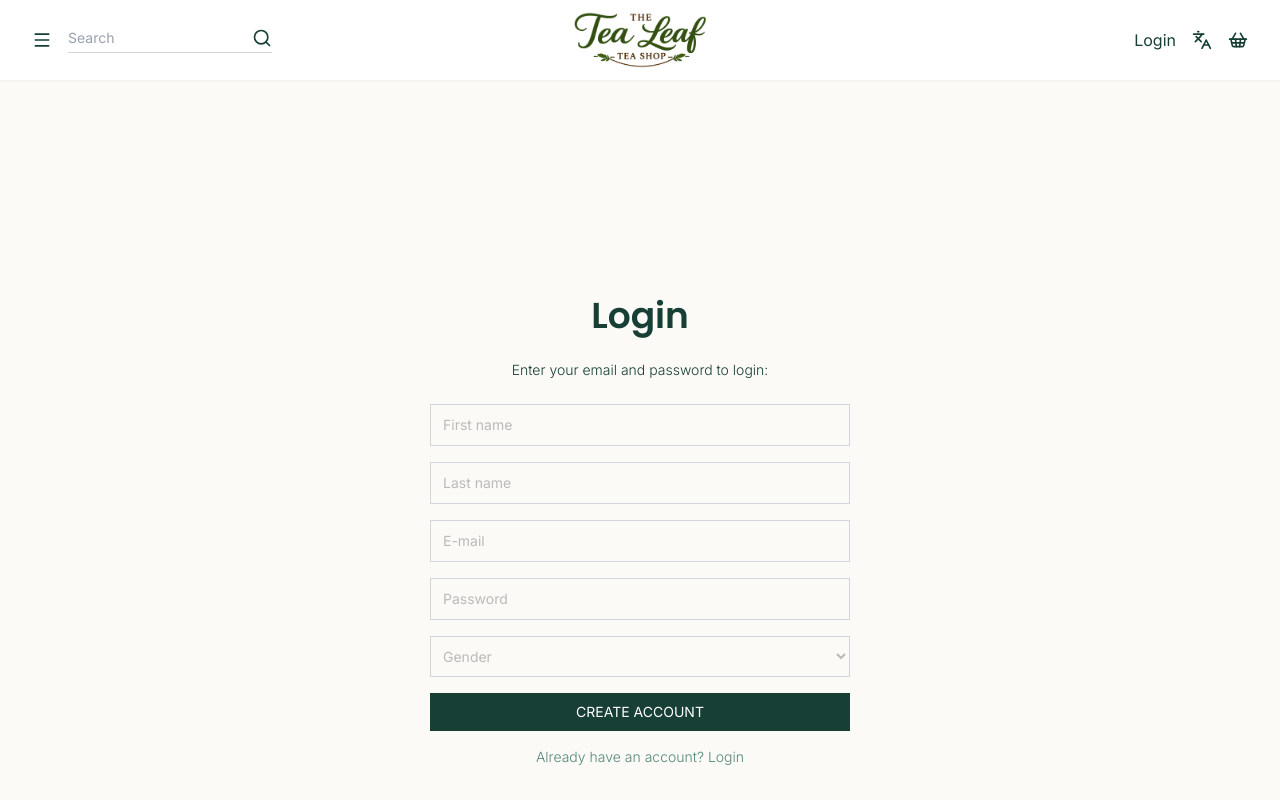
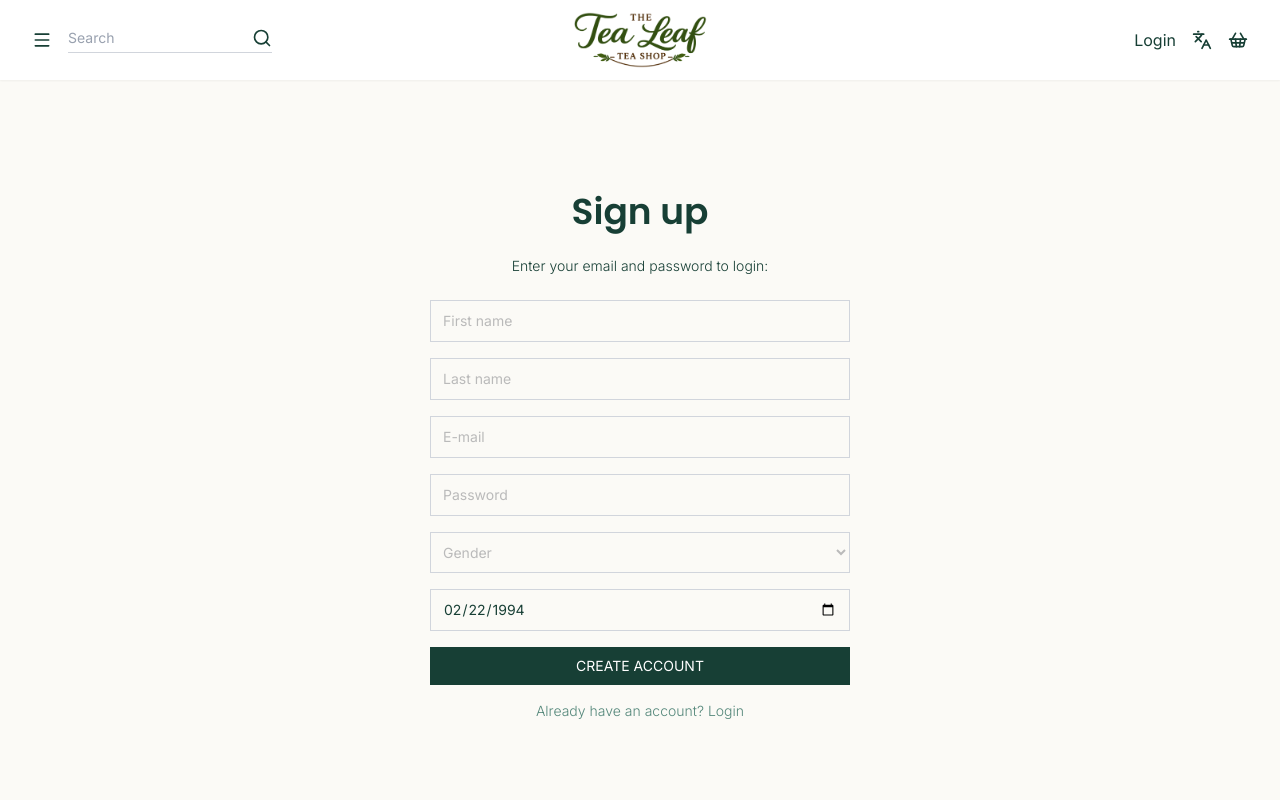
Before and after one commit to easazade/teashop, a React (Vite) app: page /signup in a window 1280 px wide. Shown: the top 800 px of the page. Built offline with nearby package versions, Linux system fonts and the light colour scheme.

Commit message:
Add a date picker field

```diff
--- /dev/null
+++ b/src/components/DatePicker.tsx
@@ -0,0 +1,53 @@
+import { type ComponentPropsWithoutRef, useId } from 'react'
+import { cn } from '../utils/functions'
+
+// export function DatePicker() {
+//   const [birthday, setBirthday] = useState('1994-02-22')
+
+//   return (
+//     <input
+//       type="date"
+//       value={birthday}
+//       onChange={(e) => setBirthday(e.target.value)}
+//       className="border-gray-text w-full border px-6 py-6 text-2xl outline-none"
+//     />
+//   )
+// }
+
+type DateInputProps = ComponentPropsWithoutRef<'input'> & {
+  minWidth?: number
+}
+
+export default function DatePicker({ minWidth, className, id, placeholder, ...inputProps }: DateInputProps) {
+  const generatedId = useId()
+  const inputId = id ?? generatedId
+
+  return (
+    <div className="flex flex-col gap-1.5">
+      <div className="relative">
+        <input
+          {...inputProps}
+          type="date"
+          id={inputId}
+          style={{ minWidth }}
+          className={cn(
+            `peer placeholder:text-gray-text focus:border-primary border border-gray-300 px-3 py-2.5 text-sm
+            transition-colors outline-none`,
+            className
+          )}
+        />
+        {placeholder && (
+          <label
+            htmlFor={inputId}
+            className={cn(
+              `bg-background text-gray-text pointer-events-none absolute inset-s-3 top-0 -translate-y-1/2 px-1 text-xs
+              opacity-100 transition-opacity peer-placeholder-shown:opacity-0`
+            )}
+          >
+            {placeholder}
+          </label>
+        )}
+      </div>
+    </div>
+  )
+}
--- a/src/components/Input.tsx
+++ b/src/components/Input.tsx
@@ -7,7 +7,16 @@ type AppInputProps = ComponentPropsWithoutRef<'input'> & {
   children?: ReactNode
 }
 
-export function Input({ error, children, minWidth, className, value, id, placeholder, ...inputProps }: AppInputProps) {
+export default function Input({
+  error,
+  children,
+  minWidth,
+  className,
+  value,
+  id,
+  placeholder,
+  ...inputProps
+}: AppInputProps) {
   const generatedId = useId()
   const inputId = id ?? generatedId
 
@@ -44,5 +53,3 @@ export function Input({ error, children, minWidth, className, value, id, placeho
     </div>
   )
 }
-
-export default Input
--- a/src/pages/auth/SignUpPage.tsx
+++ b/src/pages/auth/SignUpPage.tsx
@@ -1,5 +1,6 @@
 import { useState } from 'react'
 import Button from '../../components/Button'
+import DatePicker from '../../components/DatePicker'
 import Input from '../../components/Input'
 import { Selector } from '../../components/Selector'
 import { tryParseInt } from '../../utils/functions'
@@ -12,12 +13,13 @@ export default function SignUpPage() {
   const [password, setPassword] = useState('')
 
   const genderOptions = ['male', 'female']
-
   const [genderIndex, setGenderIndex] = useState<number>()
 
+  const [birthday, setBirthday] = useState('1994-02-22')
+
   return (
-    <PageLayout title="Login" className="gap-4 p-54">
-      <h1>Login</h1>
+    <PageLayout title="Sign up" className="gap-4 p-28">
+      <h1>Sign up</h1>
       <p className="mt-2 mb-2 text-sm font-light">Enter your email and password to login:</p>
       <Input
         placeholder={'First name'}
@@ -58,7 +60,19 @@ export default function SignUpPage() {
           }
         }}
       />
+      <DatePicker
+        minWidth={420}
+        value={birthday}
+        onChange={(event) => {
+          const date = event.currentTarget.value
+          const isValidDate = !Number.isNaN(event.currentTarget.valueAsNumber)
 
+          // Allowing valid dates and no date to be selected
+          if (date === '' || isValidDate) {
+            setBirthday(date)
+          }
+        }}
+      />
       <Button
         label="Create account"
         minWidth={420}
```
